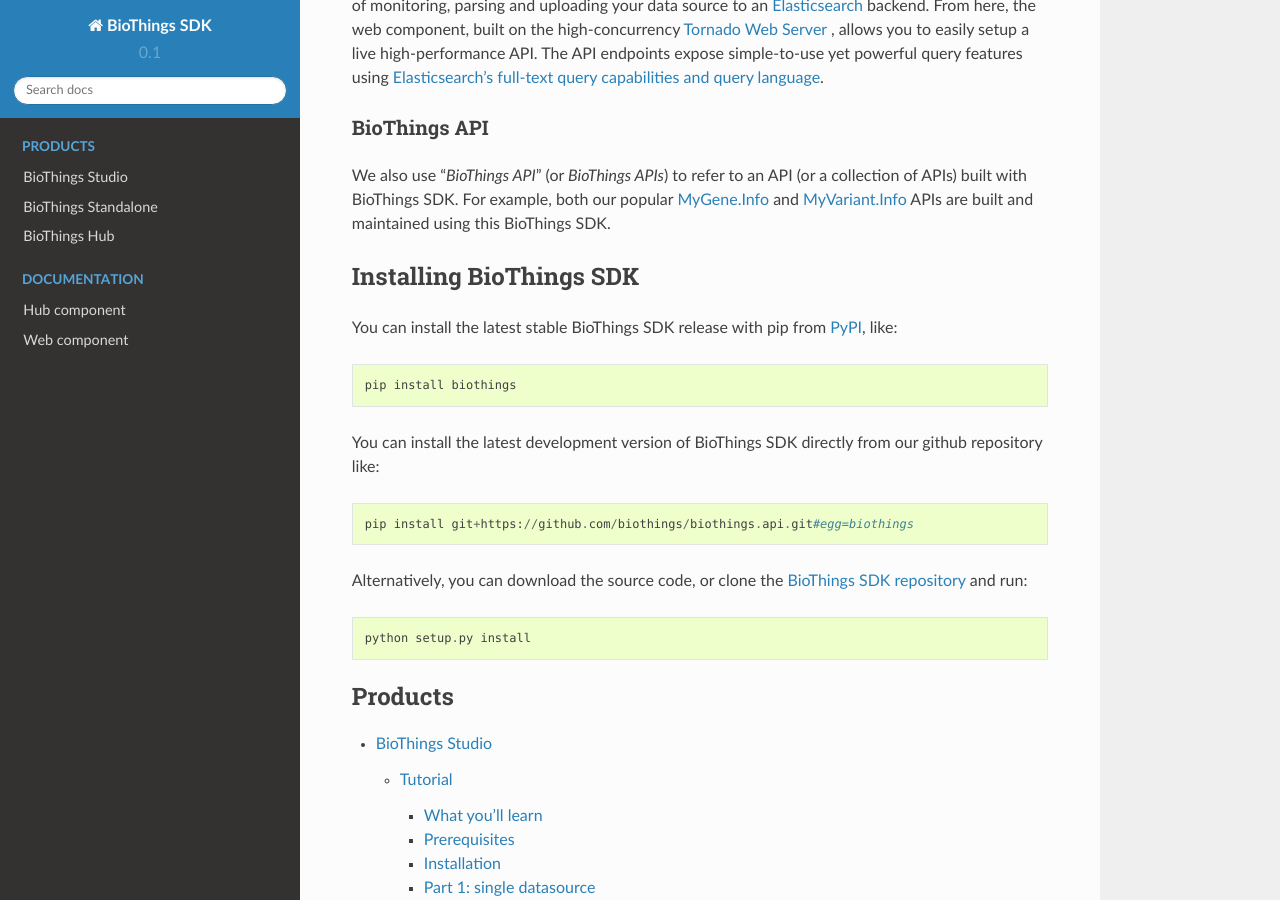
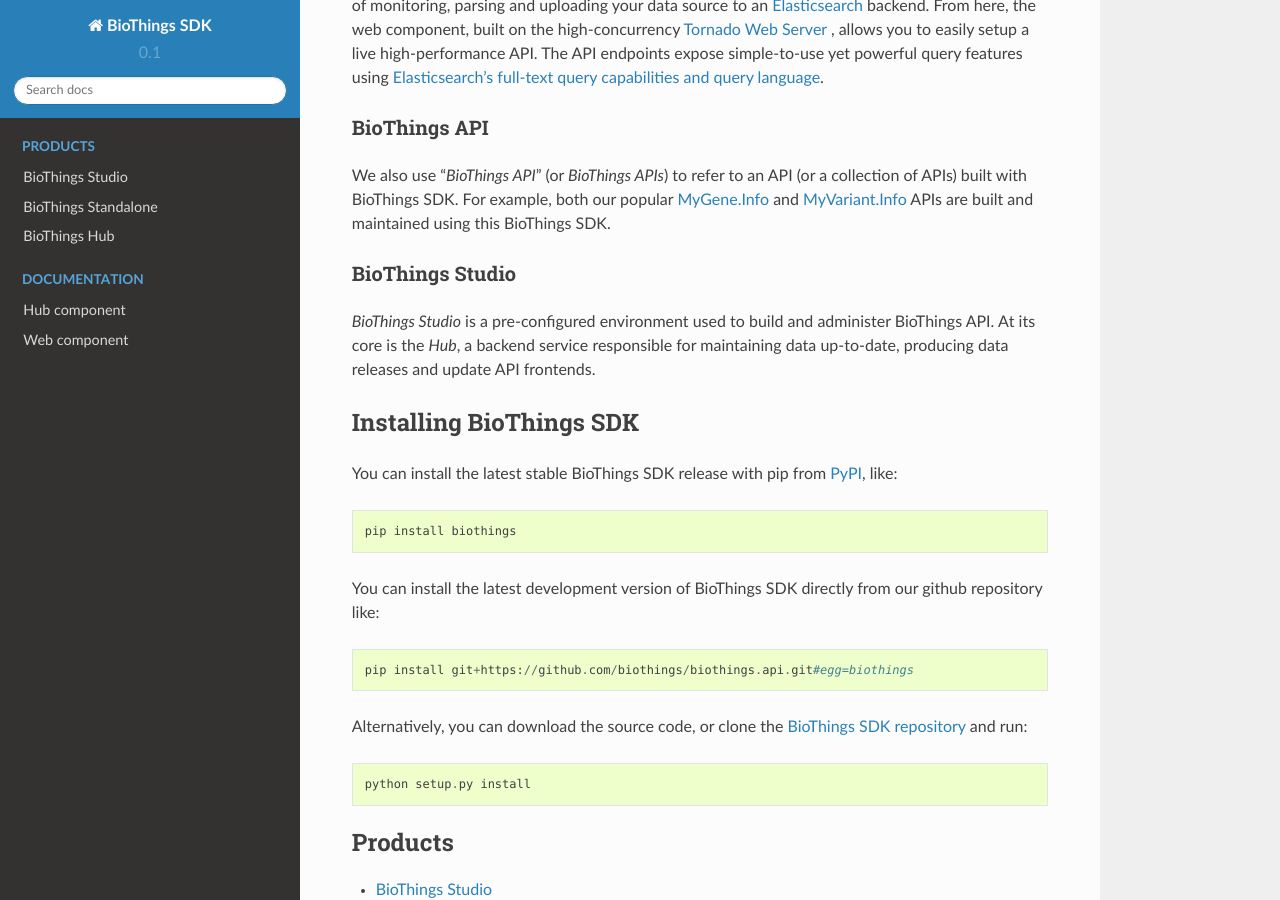
Before and after one commit to biothings/biothings.api, a Sphinx documentation site: the page built from docs/index.rst, in a window 1280 px wide and 900 px high, scrolled down 610 px. Built offline with Sphinx 7.4.7 and the Read the Docs theme 2.0.0, drawn with Linux system fonts in a browser that asks for light colours.

Commit message:
add short description of studio on index page

```diff
--- a/docs/index.rst
+++ b/docs/index.rst
@@ -23,6 +23,11 @@
 BioThings API
 *************
 We also use "*BioThings API*" (or *BioThings APIs*) to refer to an API (or a collection of APIs) built with BioThings SDK. For example, both our popular `MyGene.Info <http://mygene.info/>`_ and `MyVariant.Info <http://myvariant.info/>`_ APIs are built and maintained using this BioThings SDK.
+
+BioThings Studio
+****************
+*BioThings Studio* is a pre-configured environment used to build and administer BioThings API. At its core is the *Hub*, a backend service responsible for maintaining data up-to-date,
+producing data releases and update API frontends.
 
 
 Installing BioThings SDK
```
